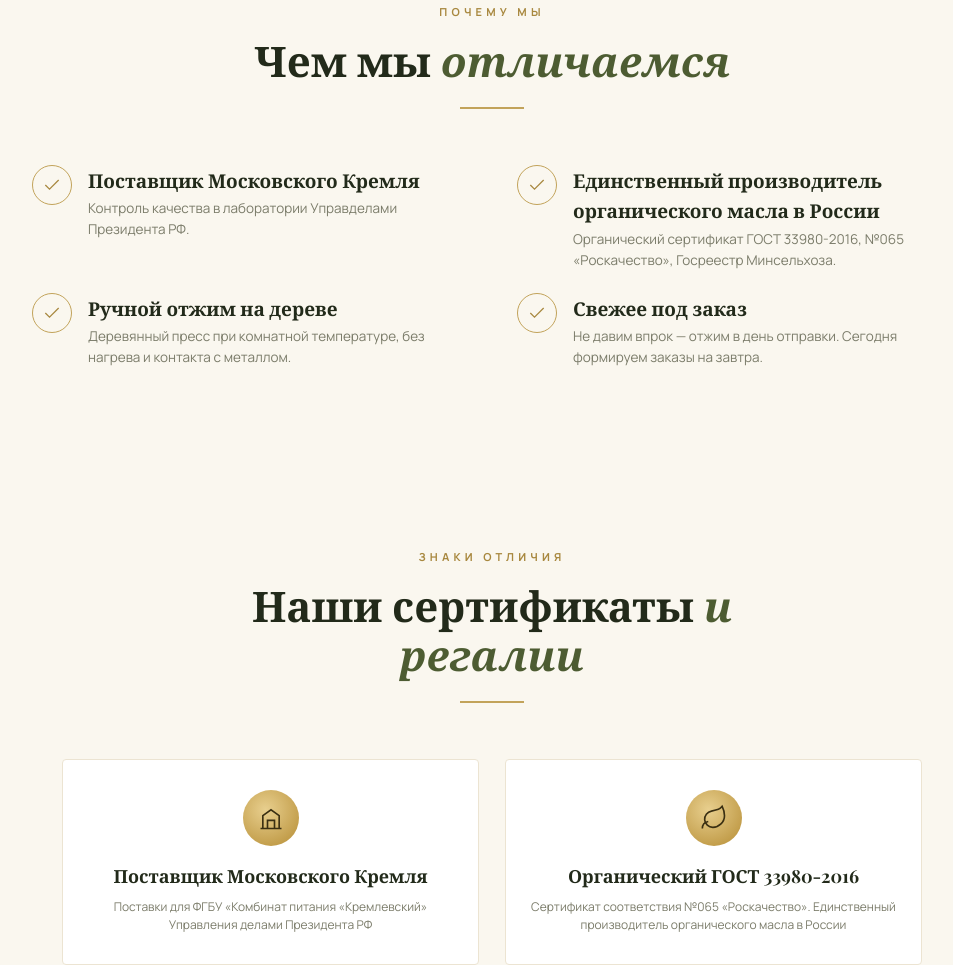
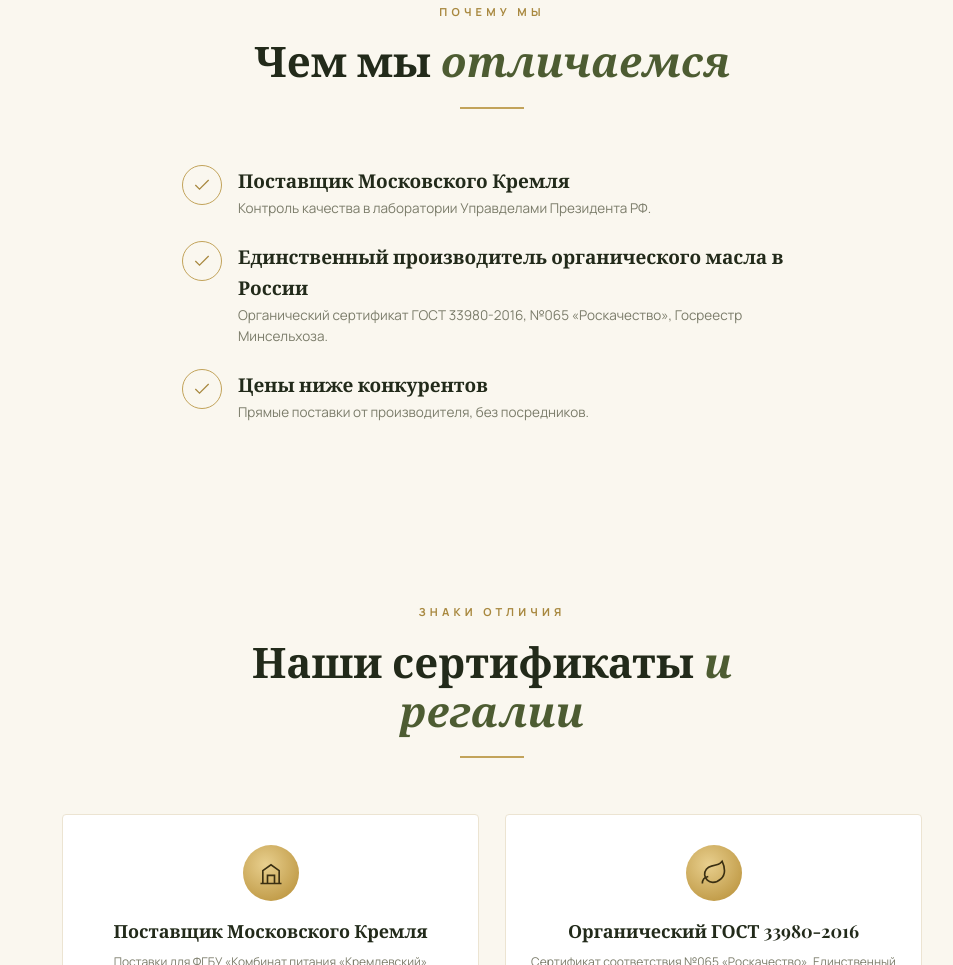
Before and after one commit to deesad2007/ecopremium, an Astro site: page / in a window 1280 px wide. Shown: the part 4586-5551 px from the top of the page, without its empty margins (148-1101 px from the left). Built offline with nearby package versions, Linux system fonts and the light colour scheme; Astro itself is replaced by a stand-in of ours; a web font is replaced by a local one.

Commit message:
В блоке «Чем мы отличаемся»: убраны «Ручной отжим» и «Свежее под заказ», добавлен пункт «Цены ниже конкурентов» (как в разделе Технология)

```diff
--- a/src/pages/index.astro
+++ b/src/pages/index.astro
@@ -8,8 +8,7 @@ const products = data.products;
 const usp = [
   { t: 'Поставщик Московского Кремля', d: 'Контроль качества в лаборатории Управделами Президента РФ.' },
   { t: 'Единственный производитель органического масла в России', d: 'Органический сертификат ГОСТ 33980-2016, №065 «Роскачество», Госреестр Минсельхоза.' },
-  { t: 'Ручной отжим на дереве', d: 'Деревянный пресс при комнатной температуре, без нагрева и контакта с металлом.' },
-  { t: 'Свежее под заказ', d: 'Не давим впрок — отжим в день отправки. Сегодня формируем заказы на завтра.' },
+  { t: 'Цены ниже конкурентов', d: 'Прямые поставки от производителя, без посредников.' },
 ];
 ---
 <Base>
--- a/src/styles/global.css
+++ b/src/styles/global.css
@@ -212,7 +212,7 @@ section { padding: 90px 7%; }
 .regalia-card p { font-size: 12px; color: var(--mute); line-height: 1.5; }
 
 /* ── usp list ── */
-.usp { display: grid; grid-template-columns: repeat(2, 1fr); gap: 22px 50px; max-width: 920px; margin: 0 auto; }
+.usp { display: grid; grid-template-columns: 1fr; gap: 22px; max-width: 620px; margin: 0 auto; }
 .usp li { list-style: none; display: flex; gap: 16px; align-items: flex-start; }
 .usp .ic { flex: none; width: 40px; height: 40px; border-radius: 50%; border: 1px solid var(--gold); display: flex; align-items: center; justify-content: center; color: var(--gold-d); }
 .usp .ic svg { width: 20px; height: 20px; stroke: var(--gold-d); fill: none; stroke-width: 1.5; }
```
